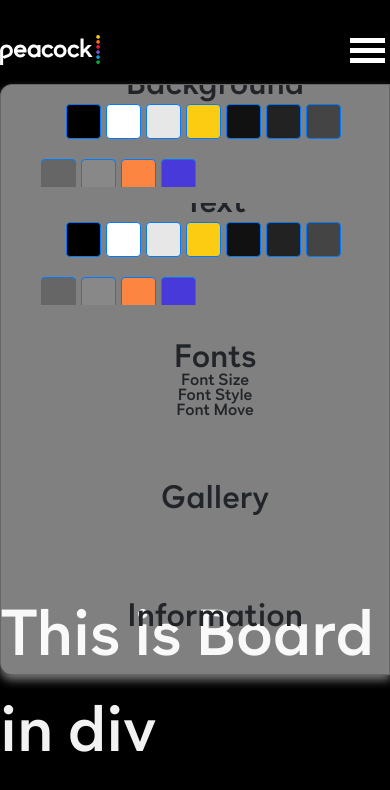
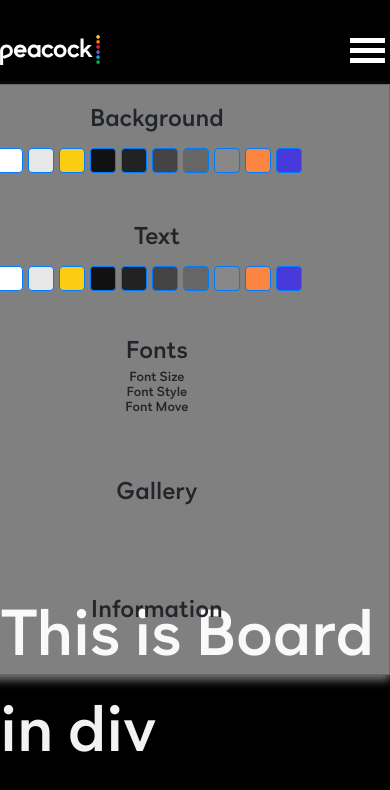
Before and after one commit to GoncaloBM/peacock-constrast-test, a React (Create React App) app: page /contrast in a window 390 px wide. Both pictures are taken after a click on the element 367 px from the left and 50 px from the top of the page. Shown: the top 790 px of the page. Built offline with nearby package versions, Linux system fonts and the light colour scheme; no server answers.

Commit message:
start redesign for hd

```diff
--- a/src/components/Menu/Menu.css
+++ b/src/components/Menu/Menu.css
@@ -1,3 +1,73 @@
+@media screen and (max-width: 1081px) {
+    .font-selector {
+        top: 50%;
+        position: absolute;
+        width: 30%;
+        height: 20%;
+        background: rgb(255, 119, 1);
+        background: linear-gradient( 55deg, rgba(255, 119, 1, 1) 0%, rgba(245, 28, 50, 1) 100%);
+        z-index: 0;
+        transition: 0.5s all;
+        border-radius: 12px;
+    }
+    .font-sub {
+        font-size: 13px;
+    }
+    .Menu {
+        height: 70vh;
+        width: 60vh;
+        display: flex;
+        flex-direction: column;
+        align-items: center;
+        justify-content: space-between;
+        position: absolute;
+        right: 0;
+        background-color: rgba(255, 255, 255, 0.5);
+        top: 10vh;
+        overflow: hidden;
+        border-radius: 12px 0 0 12px;
+        border: 1px solid rgba(0, 0, 0, 0.2);
+        box-shadow: 0 5px 10px #777;
+    }
+    .title-menu {
+        font-size: 1.5rem;
+        height: 35%;
+    }
+    .category-menu {
+        width: 120%;
+        height: 25vh;
+        display: flex;
+        flex-direction: column;
+        align-items: center;
+        justify-content: center;
+        z-index: 3;
+        position: relative;
+        overflow: hidden;
+    }
+}
+
+@media screen and (min-width: 1082px) {
+    .font-selector {
+        position: absolute;
+        width: 30%;
+        height: 15%;
+        background: rgb(255, 119, 1);
+        background: linear-gradient( 55deg, rgba(255, 119, 1, 1) 0%, rgba(245, 28, 50, 1) 100%);
+        z-index: 0;
+        transition: 0.5s all;
+        border-radius: 12px;
+    }
+    .category-menu {
+        width: 100%;
+        height: 25vh;
+        display: flex;
+        flex-direction: column;
+        align-items: center;
+        justify-content: center;
+        z-index: 3;
+        position: relative;
+        overflow: hidden;
+    }
     .Menu {
         display: flex;
         flex-direction: column;
@@ -13,6 +83,11 @@
         border: 1px solid rgba(0, 0, 0, 0.2);
         box-shadow: 0 5px 10px #777;
     }
+    .title-menu {
+        font-size: 2rem;
+        height: 35%;
+    }
+}
 
 .Menu:before {
     box-shadow: 0 15px 10px #777;
@@ -27,23 +102,6 @@
     transition: 0.5s all;
 }
 
-.title-menu {
-  font-size: 2rem;
-  height: 35%;
-}
-
-.category-menu {
-  width: 100%;
-  height: 25vh;
-  display: flex;
-  flex-direction: column;
-  align-items: center;
-  justify-content: center;
-  z-index: 3;
-  position: relative;
-  overflow: hidden;
-}
-
 .color-keyboard {
     position: relative;
 }
@@ -55,9 +113,10 @@
     z-index: 2;
 }
 
-.Menu > ul > li {
+.Menu>ul>li {
     list-style: none;
 }
+
 
 /* .Menu > ul > .focused {
   border-bottom: 3px solid black;
@@ -67,20 +126,6 @@
 .font-sub {
     height: 15%;
     z-index: 1;
-}
-.font-selector {
-  position: absolute;
-  width: 30%;
-  height: 15%;
-  background: rgb(255, 119, 1);
-  background: linear-gradient(
-    55deg,
-    rgba(255, 119, 1, 1) 0%,
-    rgba(245, 28, 50, 1) 100%
-  );
-  z-index: 0;
-  transition: 0.5s all;
-  border-radius: 12px;
 }
 
 .arrowLeftFonts {
@@ -93,9 +138,7 @@
     margin-right: 5px;
     transform: rotate(-45deg);
     transition: 0.5s all;
-
 }
-
 
 .arrowRightFonts {
     display: inline-block;
@@ -107,10 +150,8 @@
     margin-left: 5px;
     transform: rotate(135deg);
     transition: 0.5s all;
-
 }
 
-
-.displayNone{
+.displayNone {
     opacity: 0;
 }
--- a/src/components/huepicker/HuePicker.css
+++ b/src/components/huepicker/HuePicker.css
@@ -1,10 +1,4 @@
-.huePicker {
-    display: flex;
-    flex-wrap: wrap;
-    padding-right: 40px;
-    margin-bottom: 10px;
-}
-
+@media screen and (min-width: 1081px) {
     .huePicker>li button {
         width: 35px;
         height: 35px;
@@ -12,13 +6,36 @@
         margin-bottom: 10px;
         margin-top: 10px;
     }
+    .huePicker {
+        display: flex;
+        /* flex-wrap: wrap; */
+        padding-right: 40px;
+        margin-bottom: 10px;
+    }
+}
+
+@media screen and (max-width: 1080px) {
+    .huePicker>li button {
+        width: 25px;
+        height: 25px;
+        margin-right: 5px;
+        margin-bottom: 0px;
+        margin-top: 5px;
+    }
+    .huePicker {
+        display: flex;
+        flex-wrap: wrap;
+        padding-right: 40px;
+        /* margin-bottom: 10px; */
+        margin-top: 8px;
+    }
+}
 
 .focused-hue {
     /* border-bottom: solid 2px red; */
     transition: 0.5s all;
     transform: scale(1.5);
 }
-
 
 #arrowAnim {
     display: flex;
@@ -35,9 +52,7 @@
     margin-right: 5px;
     transform: rotate(-45deg);
     transition: 0.5s all;
-
 }
-
 
 .arrowRight {
     width: 20px;
@@ -48,8 +63,8 @@
     margin-left: 5px;
     transform: rotate(135deg);
     transition: 0.5s all;
+}
 
-  }
 
 /*
   .arrowSliding {
@@ -84,7 +99,6 @@
     100% { opacity:0; transform: translateX(-15vw); }
   } */
 
-
-  .displayNone{
+.displayNone {
     opacity: 0;
 }
```
Lines whose indentation alone changed are shown as unchanged.
